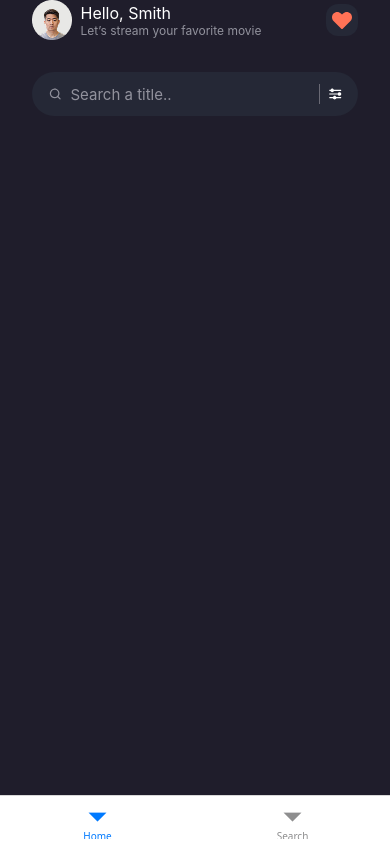
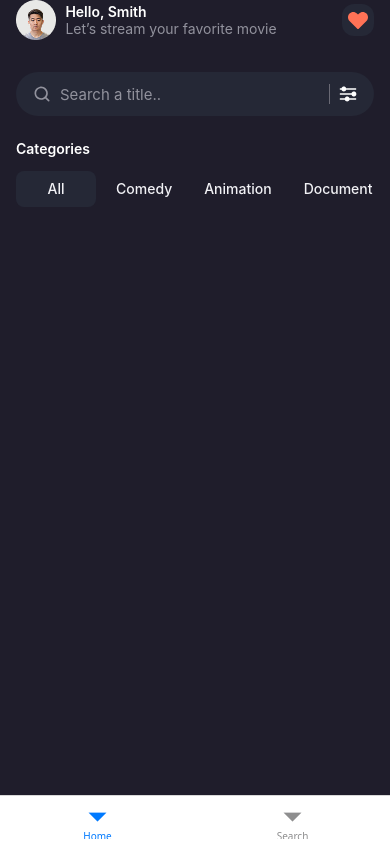
Before and after one commit to ItzVakko/Cinemax-Movie-App-IOS, a React Native app: screen /Home in a window 390 px wide. Built offline with nearby package versions, Linux system fonts and the light colour scheme.

Commit message:
added categories

```diff
--- /dev/null
+++ b/app/components/Buttons/PillButton.js
@@ -0,0 +1,22 @@
+import { Text, TouchableOpacity } from "react-native";
+
+const PillButton = ({ title, active, onPress }) => {
+  return (
+    <TouchableOpacity
+      className={`py-2 px-3 rounded-lg min-w-[80px] items-center ${
+        active && "bg-primary-soft"
+      }`}
+      onPress={onPress}
+    >
+      <Text
+        className={`text-text-whiteGrey text-sm font-medium ${
+          active && "text-primary-blueAccent"
+        }`}
+      >
+        {title}
+      </Text>
+    </TouchableOpacity>
+  );
+};
+
+export default PillButton;
--- /dev/null
+++ b/app/components/Categories/Categories.js
@@ -0,0 +1,55 @@
+import { View, Text, FlatList } from "react-native";
+import React, { useState } from "react";
+import PillButton from "../Buttons/PillButton";
+
+const data = [
+  {
+    id: 1,
+    name: "All",
+  },
+  {
+    id: 2,
+    name: "Comedy",
+  },
+  {
+    id: 3,
+    name: "Animation",
+  },
+  {
+    id: 4,
+    name: "Document",
+  },
+  {
+    id: 5,
+    name: "Horror",
+  },
+  {
+    id: 6,
+    name: "Adventure",
+  },
+];
+
+const Categories = () => {
+  const [active, setActive] = useState("All");
+  return (
+    <FlatList
+      data={data}
+      renderItem={({ item }) => {
+        const isActive = active === item.name;
+        return (
+          <PillButton
+            title={item.name}
+            active={isActive}
+            onPress={() => setActive(item.name)}
+          />
+        );
+      }}
+      horizontal={true}
+      showsHorizontalScrollIndicator={false}
+      ItemSeparatorComponent={<View className="w-2"></View>}
+      className="mx-4"
+    />
+  );
+};
+
+export default Categories;
--- /dev/null
+++ b/app/components/Movies/Movies.js
@@ -0,0 +1,12 @@
+import { Text, View } from "react-native";
+import React from "react";
+
+const Movies = () => {
+  return (
+    <View>
+      <Text>Movies</Text>
+    </View>
+  );
+};
+
+export default Movies;
--- a/app/components/SearchBar/SearchBar.js
+++ b/app/components/SearchBar/SearchBar.js
@@ -1,11 +1,11 @@
-import { View, Text, TextInput } from "react-native";
+import { View, TextInput } from "react-native";
 import React from "react";
 import SearchIcon from "../../../assets/icons/SearchIcon";
 import FilterIcon from "../../../assets/icons/FilterIcon";
 
 const SearchBar = () => {
   return (
-    <View className="bg-primary-soft flex-row items-center gap-[8px] px-[16px] py-[12px] rounded-[24px]">
+    <View className="bg-primary-soft flex-row items-center gap-[8px] px-4 py-3 rounded-[24px]">
       <SearchIcon color="#92929D" />
       <TextInput
         placeholder="Search a title.."
@@ -13,7 +13,7 @@ const SearchBar = () => {
         className="text-white text-[15px] flex-1"
       />
 
-      <View className="w-[1px] h-[20px] bg-text-darkGrey"></View>
+      <View className="w-[1px] h-5 bg-text-darkGrey"></View>
 
       <FilterIcon color="white" />
     </View>
--- a/app/tabs/Home.js
+++ b/app/tabs/Home.js
@@ -3,6 +3,7 @@ import React from "react";
 import Avatar from "../../assets/images/avatar.png";
 import HeartIcon from "../../assets/icons/HeartIcon.js";
 import SearchBar from "../components/SearchBar/SearchBar.js";
+import Categories from "../components/Categories/Categories.js";
 
 const Home = () => {
   return (
@@ -10,24 +11,29 @@ const Home = () => {
       className="flex-1 bg-primary-dark"
       style={{ paddingTop: Platform.OS === "ios" ? 60 : 0 }}
     >
-      <View className="flex-row justify-between items-center px-8">
-        <Image source={Avatar} className="w-[40px] h-[40px]" />
+      <View className="flex-row justify-between items-center px-4">
+        <Image source={Avatar} className="w-10 h-10" />
 
         <View className="mr-14">
-          <Text className="text-[16px] text-white">Hello, Smith</Text>
-          <Text className="text-[12px] text-text-grey">
+          <Text className="text-4 text-white font-semibold">Hello, Smith</Text>
+          <Text className="text-3 text-text-grey">
             Let’s stream your favorite movie
           </Text>
         </View>
 
-        <View className="bg-primary-soft w-[32px] h-[32px] rounded-[12px] justify-center items-center">
+        <View className="bg-primary-soft w-8 h-8 rounded-xl justify-center items-center">
           <HeartIcon color="#FF7256" />
         </View>
       </View>
 
-      <View className="px-8 mt-8">
+      <View className="px-4 mt-8">
         <SearchBar />
       </View>
+
+      <Text className="text-4 text-white font-semibold mt-6 mb-3.5 px-4">
+        Categories
+      </Text>
+      <Categories />
     </ScrollView>
   );
 };
--- a/tailwind.config.js
+++ b/tailwind.config.js
@@ -1,6 +1,5 @@
 /** @type {import('tailwindcss').Config} */
 module.exports = {
-  // NOTE: Update this to include the paths to all of your component files.
   content: ["./App.{js,jsx,ts,tsx}", "./app/**/*.{js,jsx,ts,tsx}"],
   presets: [require("nativewind/preset")],
   theme: {
@@ -17,6 +16,7 @@ module.exports = {
         text: {
           grey: "#92929D",
           darkGrey: "#696974",
+          whiteGrey: "#F1F1F5",
         },
       },
     },
```
